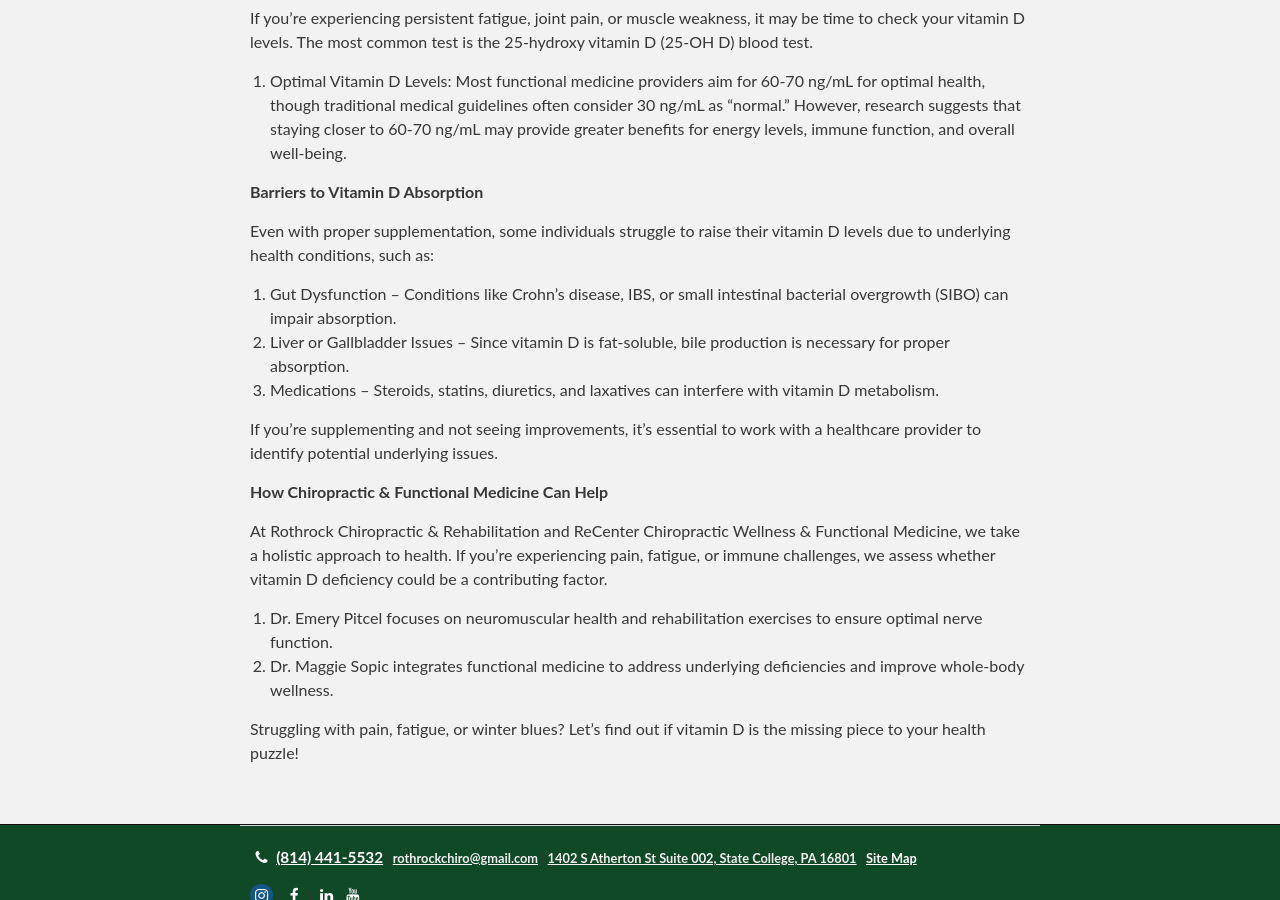
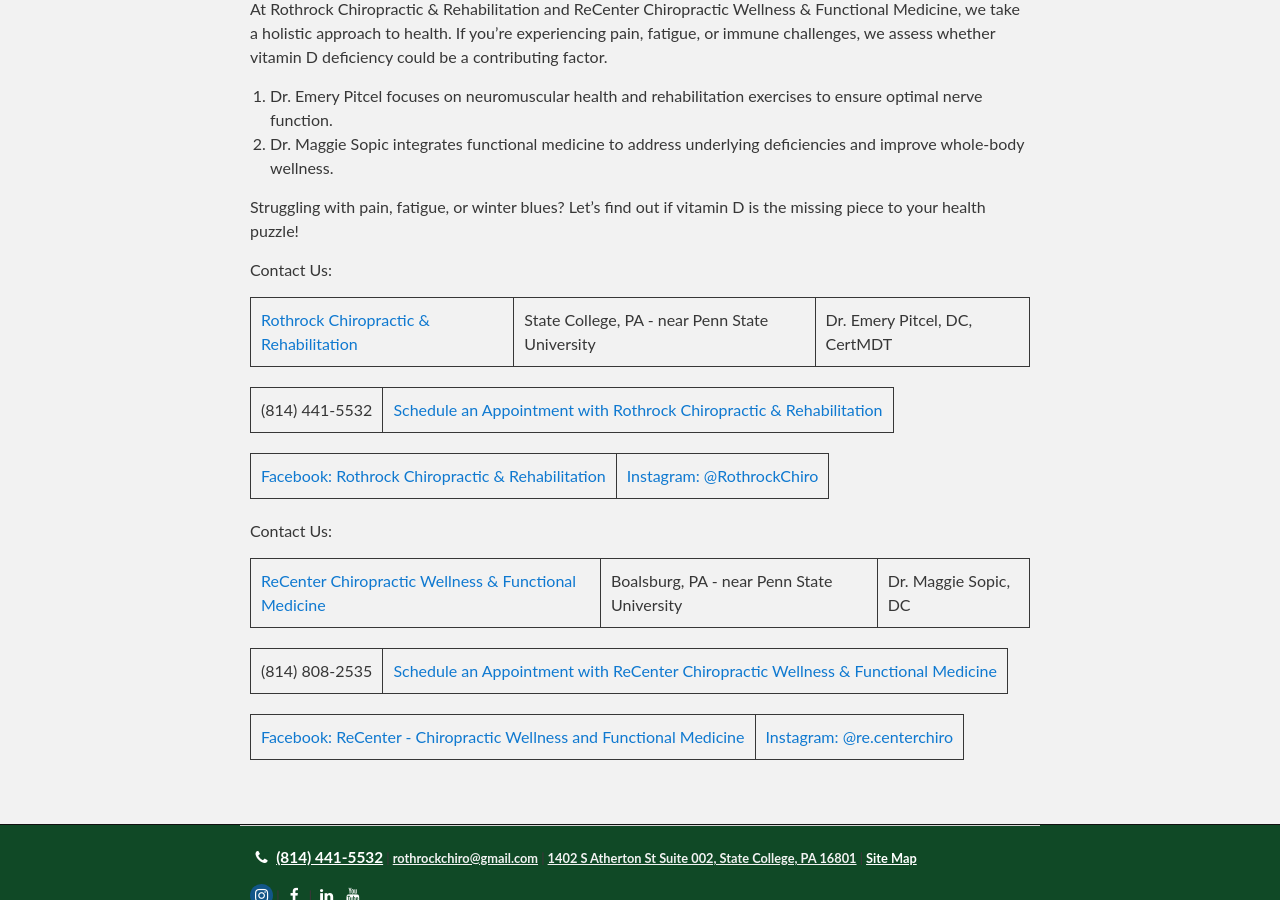
Before and after one commit to evpitcel/evpitcel.github.io, a Jekyll site: the page built from _posts/2025-02-27-MM-VitD.md, in a window 1280 px wide and 900 px high, scrolled down 3423 px. Built offline with Jekyll 4.4.1, drawn with Linux system fonts in a browser that asks for light colours; some of the changed text lies outside the part shown.

Commit message:
Update 2025-02-27-MM-VitD.md
moved format

```diff
--- a/_posts/2025-02-27-MM-VitD.md
+++ b/_posts/2025-02-27-MM-VitD.md
@@ -126,3 +109,19 @@
 2. Dr. Maggie Sopic integrates functional medicine to address underlying deficiencies and improve whole-body wellness.
 
 Struggling with pain, fatigue, or winter blues? Let’s find out if vitamin D is the missing piece to your health puzzle!
+
+Contact Us:
+
+<a href="https://www.RothrockChiro.com">Rothrock Chiropractic & Rehabilitation</a> | State College, PA - near Penn State University | Dr. Emery Pitcel, DC, CertMDT
+
+(814) 441-5532 | <a href="https://shorturl.at/wM3G6">Schedule an Appointment with Rothrock Chiropractic & Rehabilitation</a>
+
+<a href="https://www.facebook.com/RothrockChiro">Facebook: Rothrock Chiropractic & Rehabilitation</a> | <a href="https://www.instagram.com/rothrockchiro/">Instagram: @RothrockChiro</a>
+
+Contact Us:
+
+<a href="https://www.ReCenterChiro.com">ReCenter Chiropractic Wellness & Functional Medicine</a> | Boalsburg, PA - near Penn State University | Dr. Maggie Sopic, DC
+
+(814) 808-2535 | <a href="https://recenter.janeapp.com/">Schedule an Appointment with ReCenter Chiropractic Wellness & Functional Medicine</a>
+
+<a href="https://www.facebook.com/recenterchiro">Facebook: ReCenter - Chiropractic Wellness and Functional Medicine</a> | <a href="https://www.instagram.com/re.centerchiro/">Instagram: @re.centerchiro</a>
```
Also changed, not shown: other parts of _posts/2025-02-27-MM-VitD.md (+0 -17 lines).
